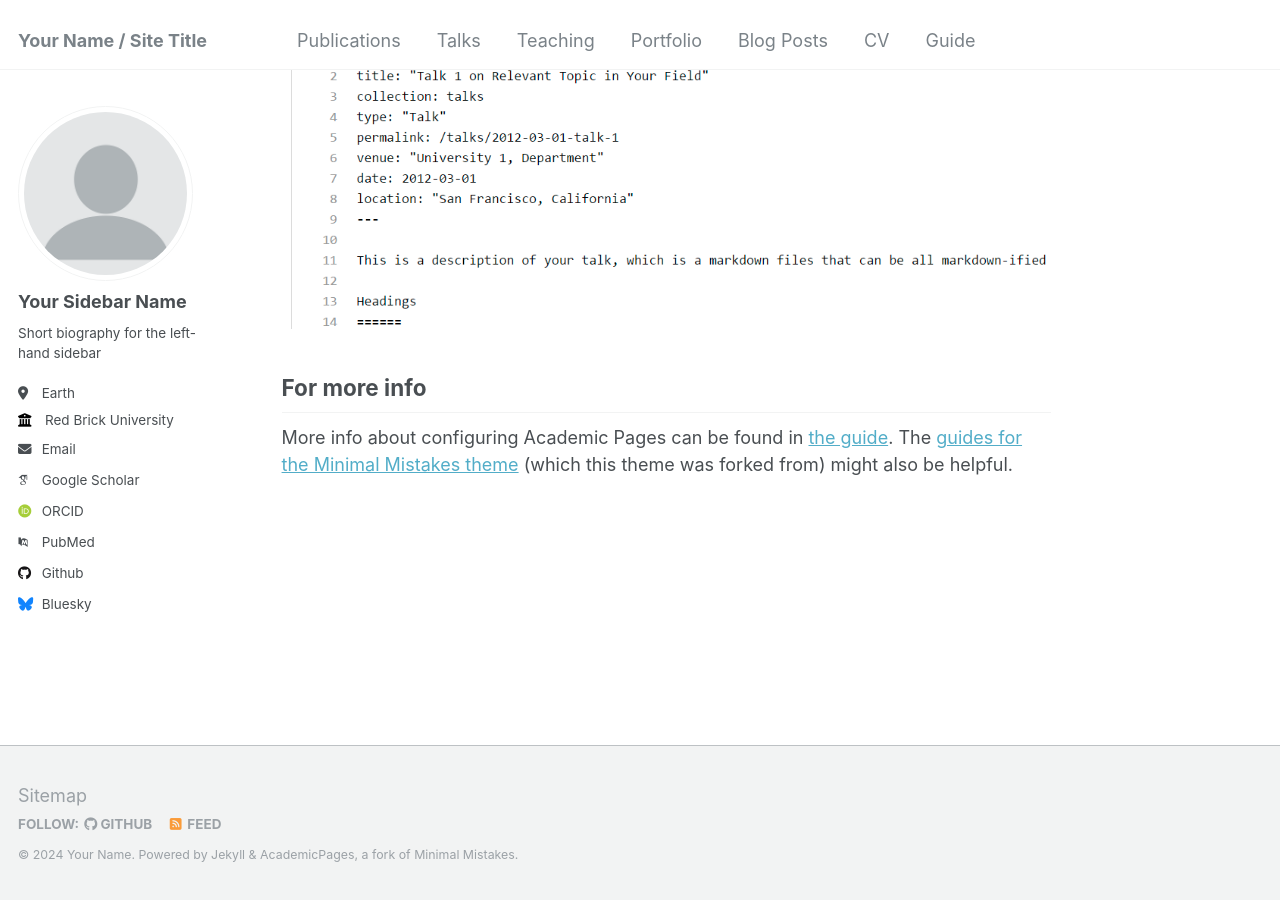
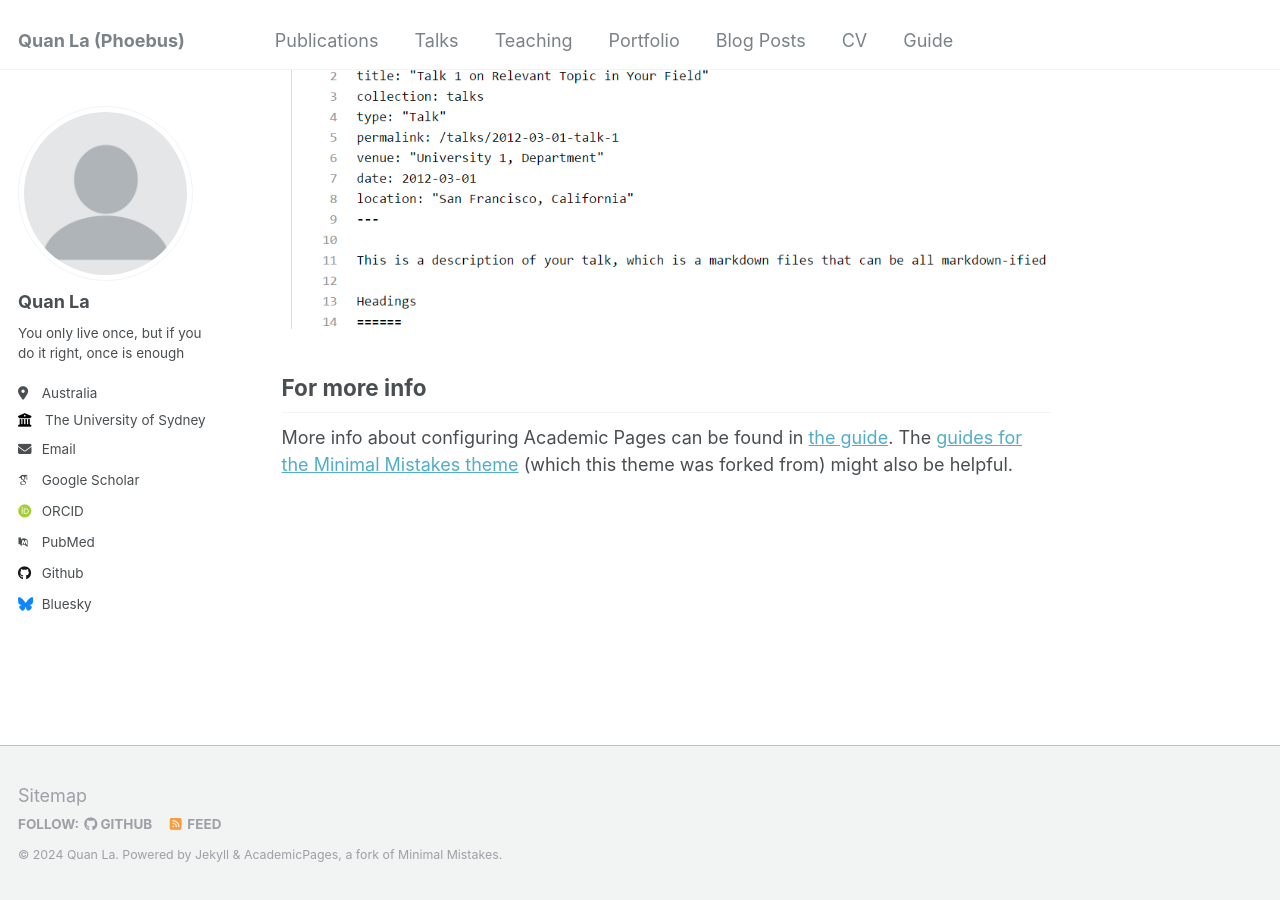
Before and after one commit to lavanquan/lavanquan.github.io, a Jekyll site: the page built from _pages/about.md, in a window 1280 px wide and 900 px high, scrolled down 2660 px. Built offline with Jekyll 4.4.1, drawn with Linux system fonts in a browser that asks for light colours; some web fonts are replaced.

Commit message:
Update _config.yml

```diff
--- a/_config.yml
+++ b/_config.yml
@@ -8,13 +8,13 @@
 
 # Basic Site Settings
 locale                   : "en-US"
-title                    : "Your Name / Site Title"
+title                    : "Quan La (Phoebus)"
 title_separator          : "-"
-name                     : &name "Your Name"
-description              : &description "personal description"
-url                      : https://academicpages.github.io # the base hostname & protocol for your site e.g. "https://mmistakes.github.io"
+name                     : &name "Quan La"
+description              : &description "You only live once, but if you do it right, once is enough"
+url                      : https://lavanquan.github.io # the base hostname & protocol for your site e.g. "https://mmistakes.github.io"
 baseurl                  : "" # the subpath of your site, e.g. "/blog"
-repository               : "academicpages/academicpages.github.io"
+repository               : "lavanquan/lavanquan.github.io"
 
 # Site Author - The following control what appear as part of the author content on the side bar.
 #               If a field is blank the icon and link will not appear, otherwise it will be shown.
@@ -22,13 +22,13 @@ repository               : "academicpages/academicpages.github.io"
 author:
   # Biographic information
   avatar           : "profile.png"
-  name             : "Your Sidebar Name"
-  pronouns         : # example: "she/her"
-  bio              : "Short biography for the left-hand sidebar"
-  location         : "Earth"
-  employer         : "Red Brick University"
+  name             : "Quan La"
+  pronouns         : # example: "He/Him"
+  bio              : "You only live once, but if you do it right, once is enough"
+  location         : "Australia"
+  employer         : "The University of Sydney"
   uri              : # URL
-  email            : "none@example.org"
+  email            : "quanlv.phoebus@gmail.com"
 
   # Academic websites
   arxiv            : # URL - Update with the correct link to your profile
```
